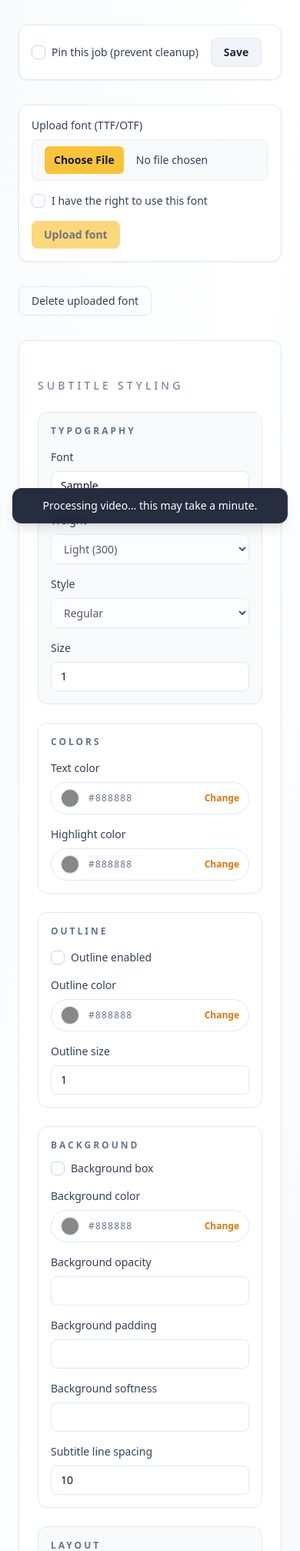
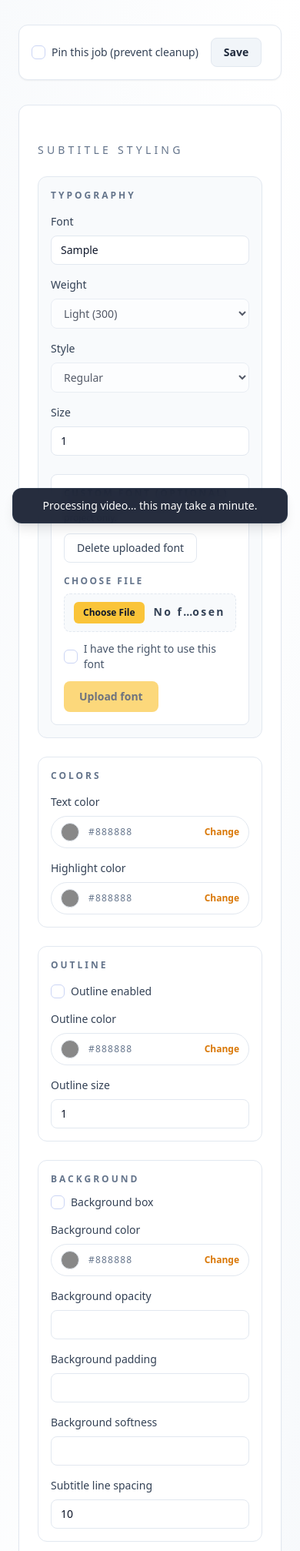
Before and after one commit to MilanRabrenovic/videosubtitleapp, a FastAPI app: template app/templates/edit.html in a window 390 px wide; the page is wider, and only the part inside the window is pictured. Shown: the part 140-2155 px from the top of that part at 77% size. Run offline with FastAPI, Linux system fonts and the light colour scheme; the template is opened without the code that fills it: most values are stand-ins (such as "Sample title", 1, 10 or a date in 2020); some libraries are stand-ins or nearby versions.

Commit message:
fonts upload section updated

```diff
--- a/app/templates/edit.html
+++ b/app/templates/edit.html
@@ -136,44 +136,18 @@
       <p class="hidden text-sm text-amber-700">{{ font_warning }}</p>
     {% endif %}
     <form
+      id="font-upload-form"
       action="/edit/{{ job.job_id }}/font-upload"
       method="post"
       enctype="multipart/form-data"
-      class="flex flex-wrap items-center gap-4 rounded-xl border border-slate-200 bg-white p-4 shadow-sm"
-    >
-      <label class="flex flex-col gap-2 text-sm font-medium text-slate-700">
-        Upload font (TTF/OTF)
-        <input type="hidden" name="font_family" value="{{ job.style.font_family }}" />
-        <input
-          type="file"
-          name="font_file"
-          accept=".ttf,.otf"
-          class="w-full rounded-lg border border-dashed border-slate-200 bg-slate-50 px-4 py-2 text-sm text-slate-700 file:mr-4 file:rounded-md file:border-0 file:bg-amber-400/90 file:px-3 file:py-2 file:text-sm file:font-semibold file:text-slate-900 hover:file:bg-amber-400"
-        />
-      </label>
-      <label class="flex items-center gap-2 text-sm text-slate-700">
-        <input type="checkbox" name="font_license_confirm" id="font-license-confirm" class="checkbox" {% if processing_job_id %}disabled{% endif %} />
-        I have the right to use this font
-      </label>
-      <button
-        type="submit"
-        id="font-upload-button"
-        class="rounded-lg bg-amber-400 px-4 py-2 text-sm font-semibold text-slate-900 disabled:cursor-not-allowed disabled:opacity-60"
-        disabled
-        {% if processing_job_id %}disabled{% endif %}
-      >
-        Upload font
-      </button>
-    </form>
-    {% if custom_fonts %}
-      <form action="/edit/{{ job.job_id }}/font-delete" method="post" class="flex items-center gap-3">
-        <input type="hidden" name="font_family" value="{{ job.style.font_family }}" />
-        <button type="submit" class="rounded-lg border border-slate-200 px-4 py-2 text-sm text-slate-700 hover:bg-slate-100">
-          Delete uploaded font
-        </button>
-      </form>
-    {% endif %}
-
+      class="hidden"
+    ></form>
+    <form
+      id="font-delete-form"
+      action="/edit/{{ job.job_id }}/font-delete"
+      method="post"
+      class="hidden"
+    ></form>
     <div class="grid gap-8 lg:grid-cols-[1.6fr_1fr]">
       <section class="rounded-xl border border-slate-200 bg-white p-6 shadow-sm">
         <form id="subtitle-form" action="/edit/{{ job.job_id }}" method="post" class="space-y-6">
@@ -240,6 +214,51 @@
                 Size
                 <input type="number" name="style_font_size" min="12" max="96" value="{{ job.style.font_size }}" class="rounded-lg border border-slate-200 bg-white px-3 py-2 text-sm text-slate-900" />
               </label>
+              <div class="lg:col-span-4">
+                <div class="mt-2 space-y-4 rounded-lg border border-slate-200 bg-white px-4 py-4">
+                  <div class="flex flex-wrap items-center justify-between gap-3">
+                    <div>
+                      <p class="text-xs font-semibold uppercase tracking-[0.2em] text-slate-500">Custom font (optional)</p>
+                      <p class="text-xs text-slate-500">Upload a TTF/OTF to use it in this project only.</p>
+                    </div>
+                    {% if custom_fonts %}
+                      <button type="submit" form="font-delete-form" class="rounded-lg border border-slate-200 px-4 py-2 text-sm text-slate-700 hover:bg-slate-100">
+                        Delete uploaded font
+                      </button>
+                    {% endif %}
+                  </div>
+                  <div class="space-y-3">
+                    <input type="hidden" name="font_family" value="{{ job.style.font_family }}" form="font-upload-form" />
+                    <input type="hidden" name="font_family" value="{{ job.style.font_family }}" form="font-delete-form" />
+                    <label class="flex flex-col gap-2 text-xs font-semibold uppercase tracking-[0.2em] text-slate-500">
+                      Choose file
+                      <input
+                        type="file"
+                        name="font_file"
+                        accept=".ttf,.otf"
+                        form="font-upload-form"
+                        class="w-full rounded-lg border border-dashed border-slate-200 bg-slate-50 px-3 py-2.5 text-sm text-slate-700 file:mr-3 file:rounded-md file:border-0 file:bg-amber-400/90 file:px-3 file:py-1.5 file:text-xs file:font-semibold file:text-slate-900 hover:file:bg-amber-400"
+                      />
+                    </label>
+                    <div class="flex flex-wrap items-center justify-between gap-3">
+                      <label class="flex items-center gap-2 text-sm text-slate-600">
+                        <input type="checkbox" name="font_license_confirm" id="font-license-confirm" form="font-upload-form" class="checkbox" {% if processing_job_id %}disabled{% endif %} />
+                        <span>I have the right to use this font</span>
+                      </label>
+                      <button
+                        type="submit"
+                        id="font-upload-button"
+                        form="font-upload-form"
+                        class="rounded-lg bg-amber-400 px-5 py-2.5 text-sm font-semibold text-slate-900 disabled:cursor-not-allowed disabled:opacity-60"
+                        disabled
+                        {% if processing_job_id %}disabled{% endif %}
+                      >
+                        Upload font
+                      </button>
+                    </div>
+                  </div>
+                </div>
+              </div>
               </div>
             </div>
 
```
